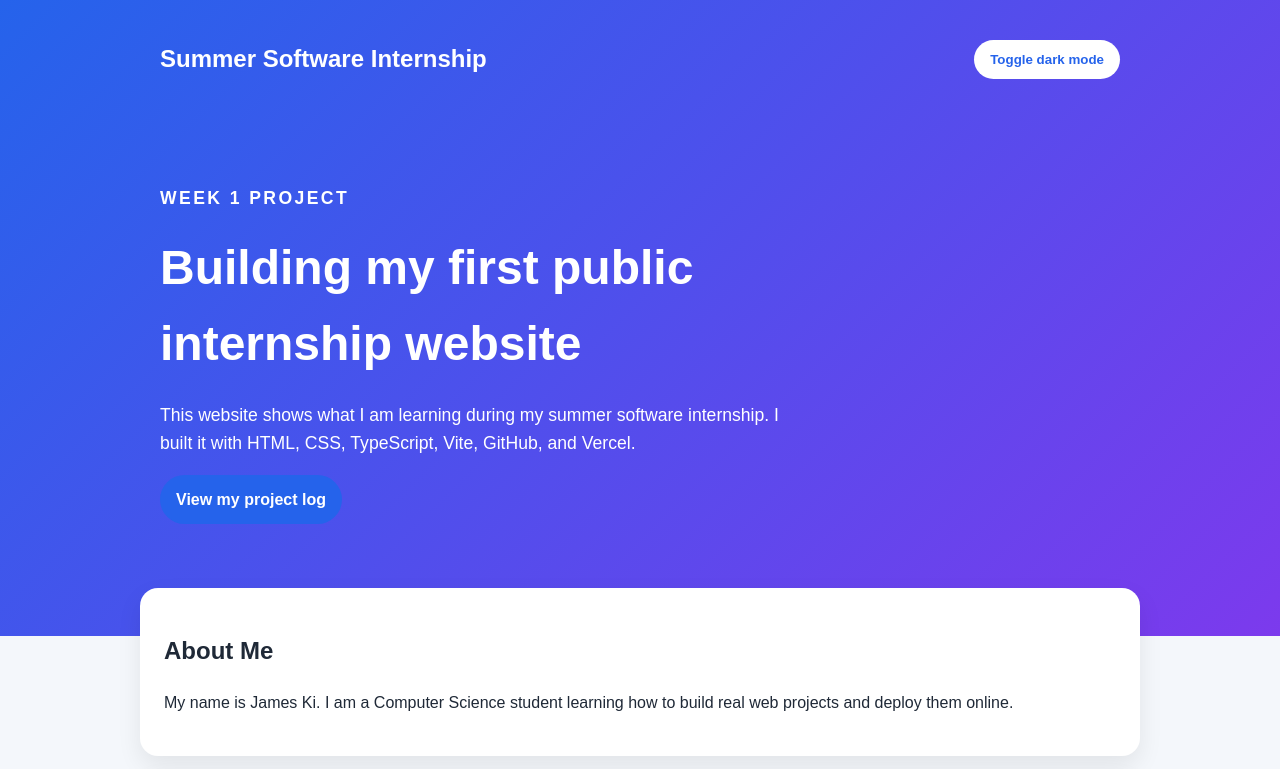
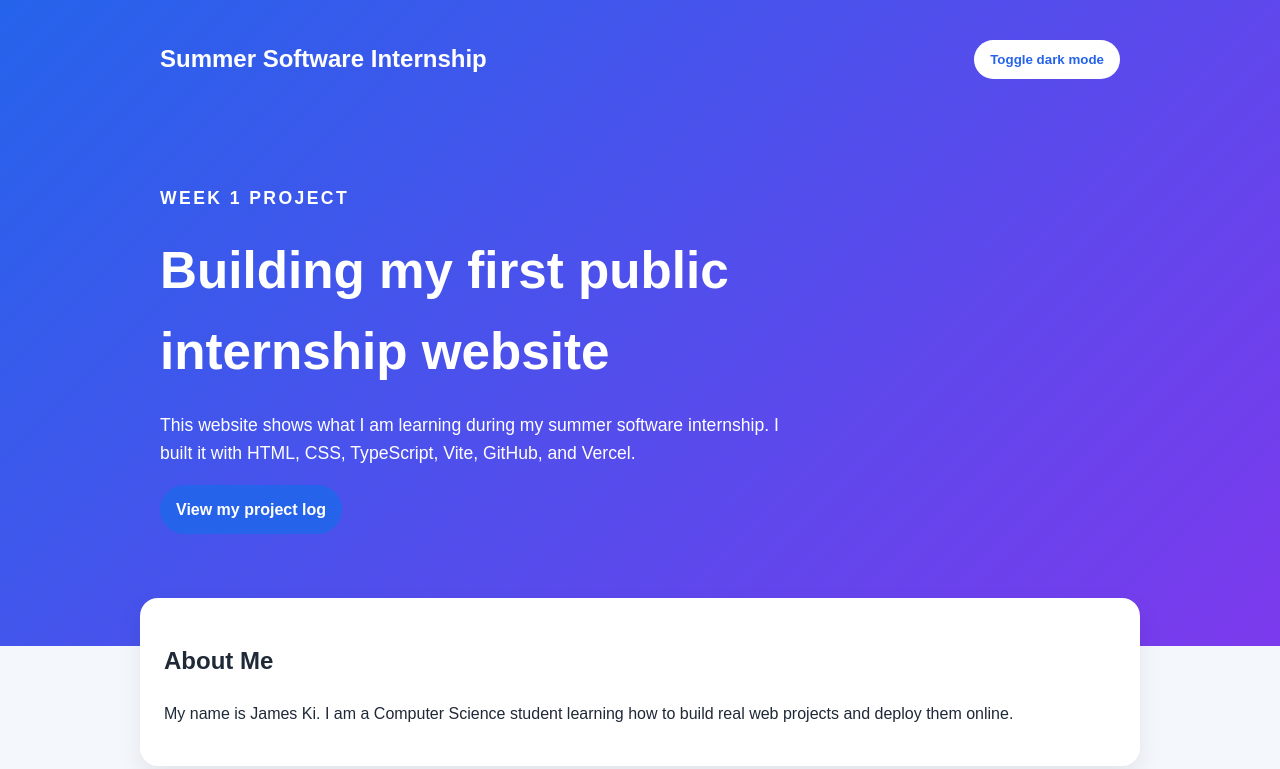
Before and after one commit to Han06-ki/summer-software-internship, a website built with Vite: page index.html in a window 1280 px wide. Shown: the top 769 px of the page. Built offline with nearby package versions, Linux system fonts and the light colour scheme.

Commit message:
Improve hero heading style

```diff
--- a/src/style.css
+++ b/src/style.css
@@ -38,7 +38,7 @@ body.dark {
 }
 
 .hero-content h2 {
-  font-size: 3rem;
+  font-size: 3.2rem;
   max-width: 750px;
   margin: 0.5rem 0;
 }
```
